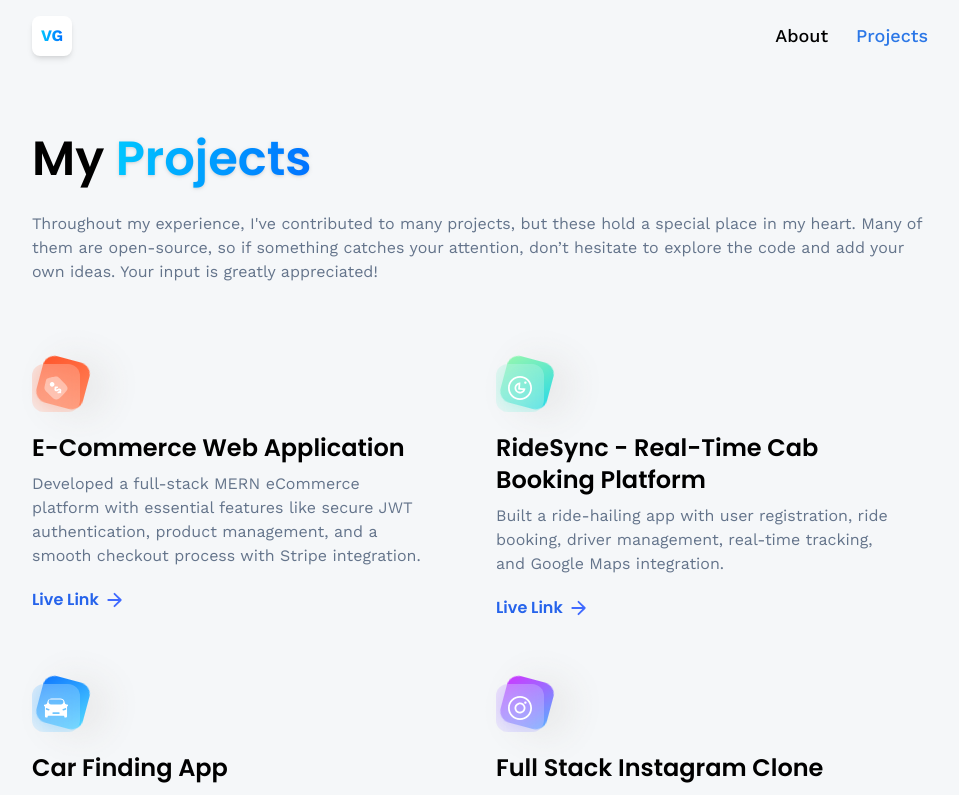
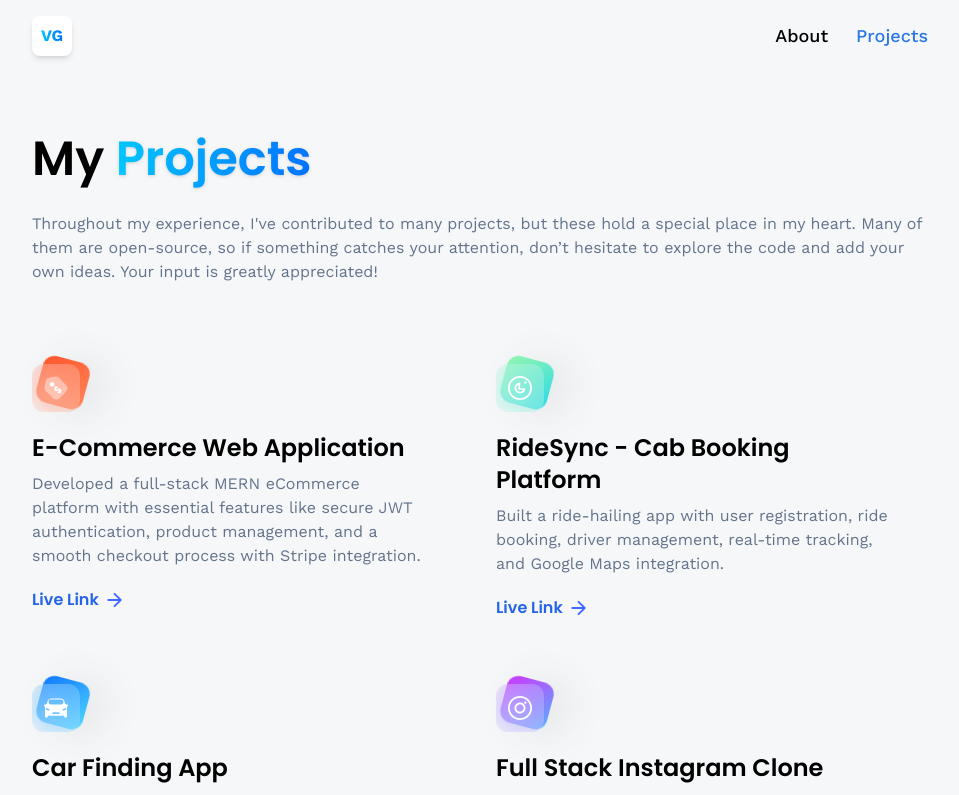
Before and after one commit to vanshgarg110505/3d_portfolio, a React (Vite) app: page /projects in a window 1280 px wide. Shown: the top 795 px of the page, without its empty margins (160-1119 px from the left). Built offline with nearby package versions, Linux system fonts and the light colour scheme.

Commit message:
Update index.js

```diff
--- a/src/constants/index.js
+++ b/src/constants/index.js
@@ -169,7 +169,7 @@ export const projects = [
     {
         iconUrl: threads,
         theme: 'btn-back-green',
-        name: 'RideSync - Real-Time Cab Booking Platform',
+        name: 'RideSync - Cab Booking Platform',
         description: 'Built a ride-hailing app with user registration, ride booking, driver management, real-time tracking, and Google Maps integration.',
         link: 'https://github.com/vanshgarg110505/carpooling-MERN',
     },
```
